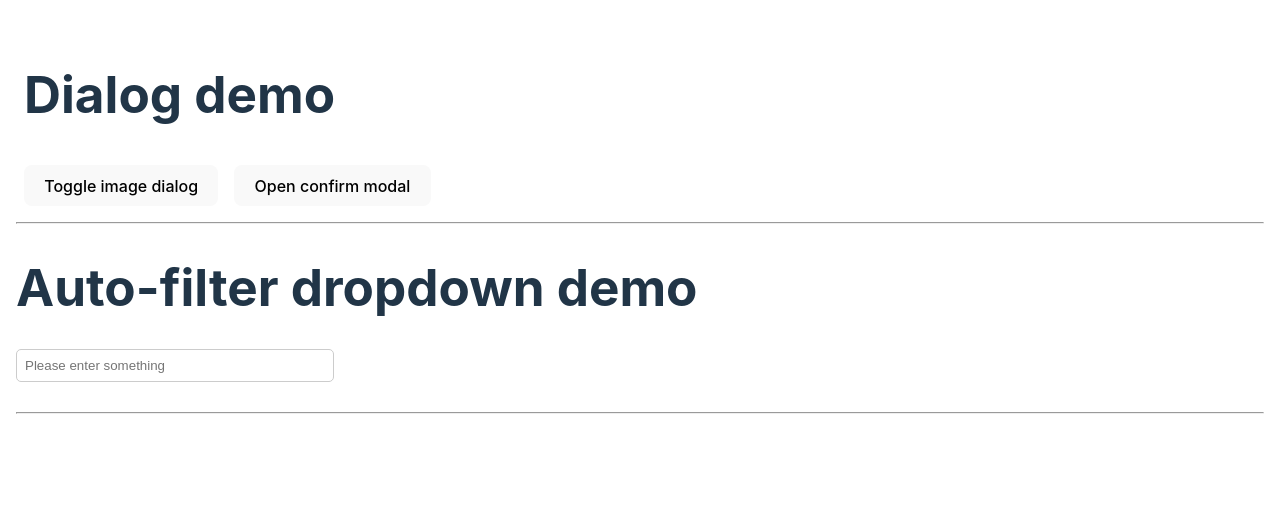
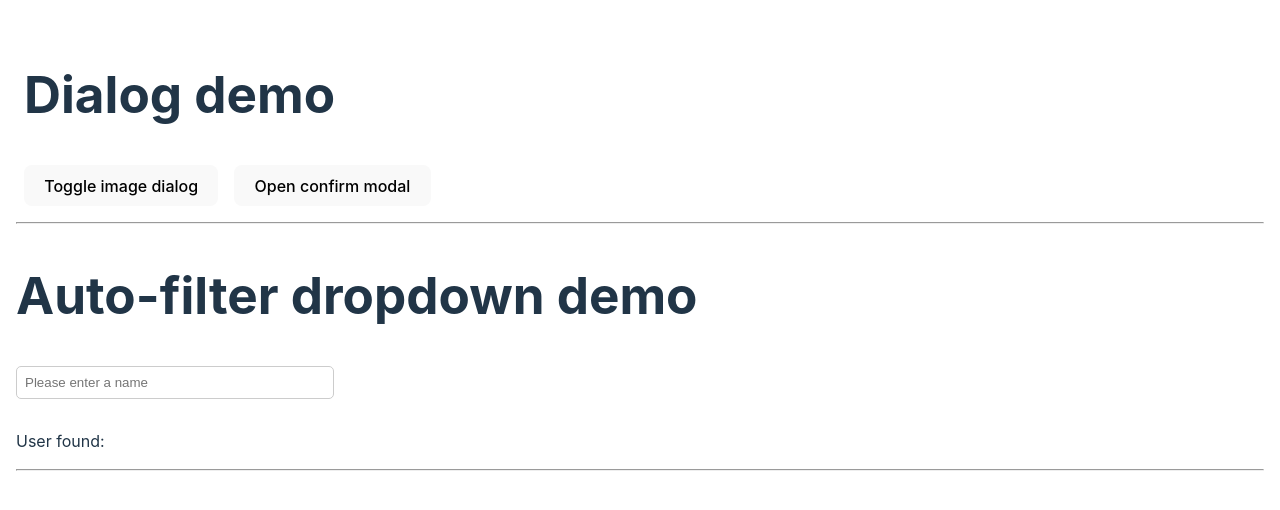
Before and after one commit to jeromeduprazdange/react-certif-3, a React (Vite) app: page / in a window 1280 px wide. Shown: the top 510 px of the page. Built offline with nearby package versions, Linux system fonts and the light colour scheme; no server answers.

Commit message:
Fix max display items

```diff
--- a/src/auto-filter-dropdown/AutoFilterDropdown.tsx
+++ b/src/auto-filter-dropdown/AutoFilterDropdown.tsx
@@ -6,7 +6,7 @@ type AutoFilterDropdownProps<T> = {
   data: T[];
   property: keyof T;
   placeholder: string;
-  maxDisplayedOptions: number;
+  maxDisplayedOptions?: number;
   valueChange: (selectedItem: T) => void;
 };
 
@@ -23,9 +23,7 @@ const AutoFilterDropdown = <T,>({
   const [isFocused, setIsFocused] = useState<boolean>(false);
 
   const filteredData: T[] = useMemo(() => {
-    return data.filter((item) =>
-      (item[property] as unknown as string).toLowerCase().includes(inputValue.toLowerCase()),
-    );
+    return data.filter((item) => (item[property] as string).toLowerCase().includes(inputValue.toLowerCase()));
   }, [data, property, inputValue]);
 
   const onInputValueChangeHandler = (event: React.ChangeEvent<HTMLInputElement>): void => {
@@ -34,7 +32,7 @@ const AutoFilterDropdown = <T,>({
 
   const onSelectValueHandler = (item: T): void => {
     valueChange(item);
-    setInputValue(item[property] as unknown as string);
+    setInputValue(item[property] as string);
     setIsFocused(false);
   };
 
--- a/src/auto-filter-dropdown/AutoFilterDropdownDemo.tsx
+++ b/src/auto-filter-dropdown/AutoFilterDropdownDemo.tsx
@@ -1,51 +1,69 @@
+import { useState, useEffect } from 'react';
 import AutoFilterDropdown from './AutoFilterDropdown';
 
-type DataType = {
+type User = {
+  id: number;
   name: string;
-  value: number;
+  username: string;
+  email: string;
+  address: {
+    street: string;
+    suite: string;
+    city: string;
+    zipcode: string;
+    geo: {
+      lat: string;
+      lng: string;
+    };
+  };
+  phone: string;
+  website: string;
+  company: {
+    name: string;
+    catchPhrase: string;
+    bs: string;
+  };
 };
 
-const DATA: DataType[] = [
-  { name: 'Test1', value: 0 },
-  { name: 'Test2', value: 1 },
-  { name: 'Test3', value: 2 },
-  { name: 'Test1', value: 3 },
-  { name: 'Test2', value: 4 },
-  { name: 'Test3', value: 5 },
-  { name: 'Test1', value: 6 },
-  { name: 'Test2', value: 7 },
-  { name: 'Test3', value: 8 },
-  { name: 'Test1', value: 9 },
-  { name: 'Test2', value: 10 },
-  { name: 'Test3', value: 11 },
-  { name: 'Test1', value: 12 },
-  { name: 'Test2', value: 13 },
-  { name: 'Test3', value: 14 },
-  { name: 'Test1', value: 15 },
-  { name: 'Test2', value: 16 },
-  { name: 'Test3', value: 17 },
-  { name: 'Test1', value: 18 },
-  { name: 'Test2', value: 19 },
-  { name: 'Test3', value: 20 },
-];
+const AutoFilterDropdownDemo = (): React.JSX.Element => {
+  const [userData, setUserData] = useState<User[]>([]);
+  const [userFound, setUserFound] = useState<User | null>(null);
 
-const AutoFilterDropdownDemo = (): React.JSX.Element => {
-  const onValueChangeHandler = (event: DataType): void => {
-    console.log(event);
+  useEffect(() => {
+    const fetchData = async (): Promise<void> => {
+      try {
+        const response = await fetch('https://jsonplaceholder.typicode.com/users');
+        if (response.ok) {
+          const jsonData = await response.json();
+          setUserData(jsonData);
+        } else {
+          console.error('Error retrieving data');
+        }
+      } catch (error) {
+        console.error('Error:', error);
+      }
+    };
+
+    fetchData();
+  }, []);
+
+  const onValueChangeHandler = (event: User): void => {
+    setUserFound(event);
   };
 
   return (
-    <div>
+    <section>
       <h1>Auto-filter dropdown demo</h1>
-      <div className="auto-filter-dropdown-demo">
+      <div>
         <AutoFilterDropdown
-          data={DATA}
-          placeholder="Please enter something"
+          data={userData}
+          placeholder="Please enter a name"
           property="name"
           valueChange={onValueChangeHandler}
         ></AutoFilterDropdown>
+        <p>User found: {userFound?.name}</p>
       </div>
-    </div>
+    </section>
   );
 };
 
```
